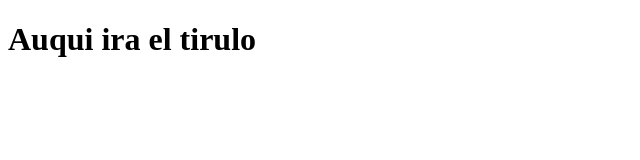
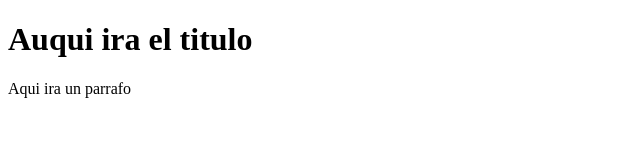
Before and after one commit to Greenlotu2/Proyecto-Web-Empresa-A, a plain HTML site: page index.html in a window 1280 px wide. Shown: the whole page, without its empty margins (0-640 px from the left). Drawn offline with Linux system fonts and the light colour scheme.

Commit message:
Update index.html

```diff
--- a/index.html
+++ b/index.html
@@ -6,6 +6,7 @@
     <title>Document</title>
 </head>
 <body>
-    <h1>Auqui ira el tirulo </h1>
+    <h1>Auqui ira el titulo </h1>
+    <p>Aqui ira un parrafo</p>
 </body>
 </html>
```
